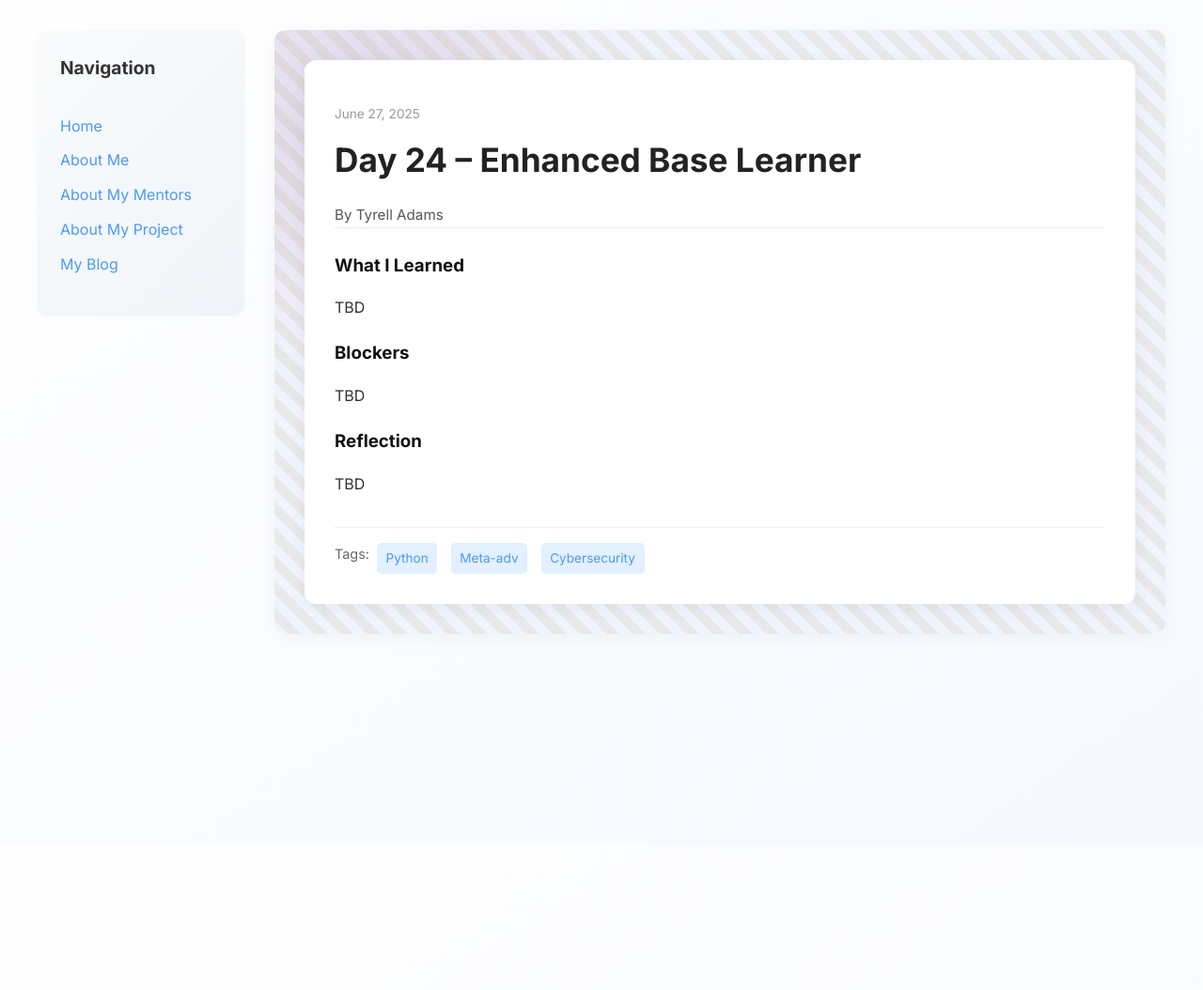
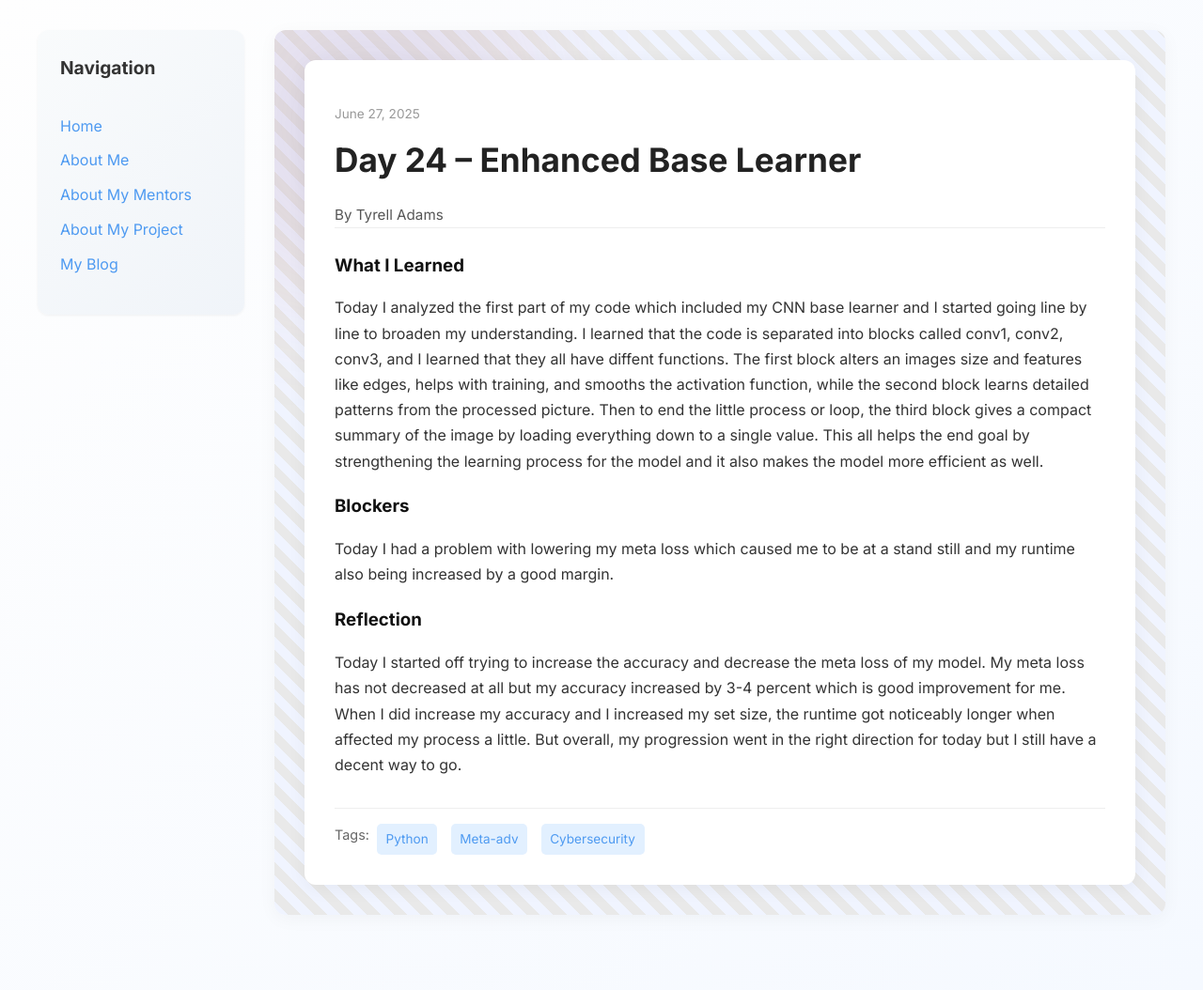
Before and after one commit to Tyrell-Adams/Tyrell-Adams.github.io, a Jekyll site: the page built from _posts/2025-06-27-day-24.md, in a window 1280 px wide. Shown: the whole page at 94% size. Built offline with Jekyll 4.4.1, drawn with Linux system fonts in a browser that asks for light colours; before the commit the page ends 900 px from its top, so only the background shows below that.

Commit message:
Update 2025-06-27-day-24.md

```diff
--- a/_posts/2025-06-27-day-24.md
+++ b/_posts/2025-06-27-day-24.md
@@ -7,9 +7,9 @@ permalink: /day24.html
 tags: ["Python", "Meta-adv", "Cybersecurity"]
 
 what_i_learned: |
-  TBD
+  Today I analyzed the first part of my code which included my CNN base learner and I started going line by line to broaden my understanding. I learned that the code is separated into blocks called conv1, conv2, conv3, and I learned that they all have diffent functions. The first block alters an images size and features like edges, helps with training, and smooths the activation function, while the second block learns detailed patterns from the processed picture. Then to end the little process or loop, the third block gives a compact summary of the image by loading everything down to a single value. This all helps the end goal by strengthening the learning process for the model and it also makes the model more efficient as well.
 blockers: |
-  TBD
+  Today I had a problem with lowering my meta loss which caused me to be at a stand still and my runtime also being increased by a good margin.
 reflection: |
-  TBD
+  Today I started off trying to increase the accuracy and decrease the meta loss of my model. My meta loss has not decreased at all but my accuracy increased by 3-4 percent which is good improvement for me. When I did increase my accuracy and I increased my set size, the runtime got noticeably longer when affected my process a little. But overall, my progression went in the right direction for today but I still have a decent way to go.
 ---
```
